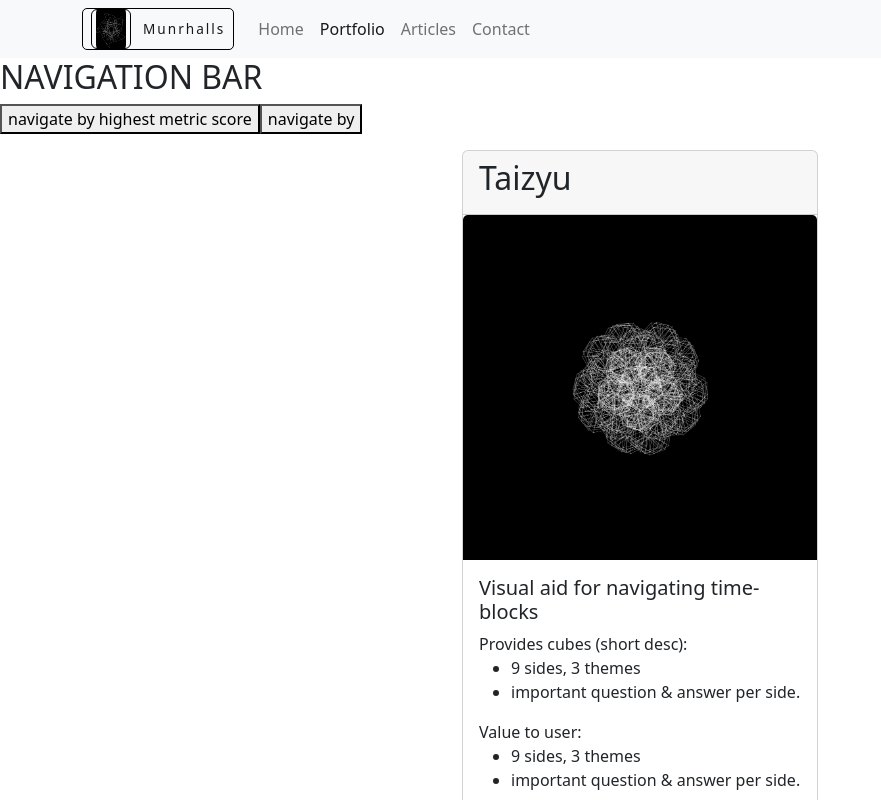
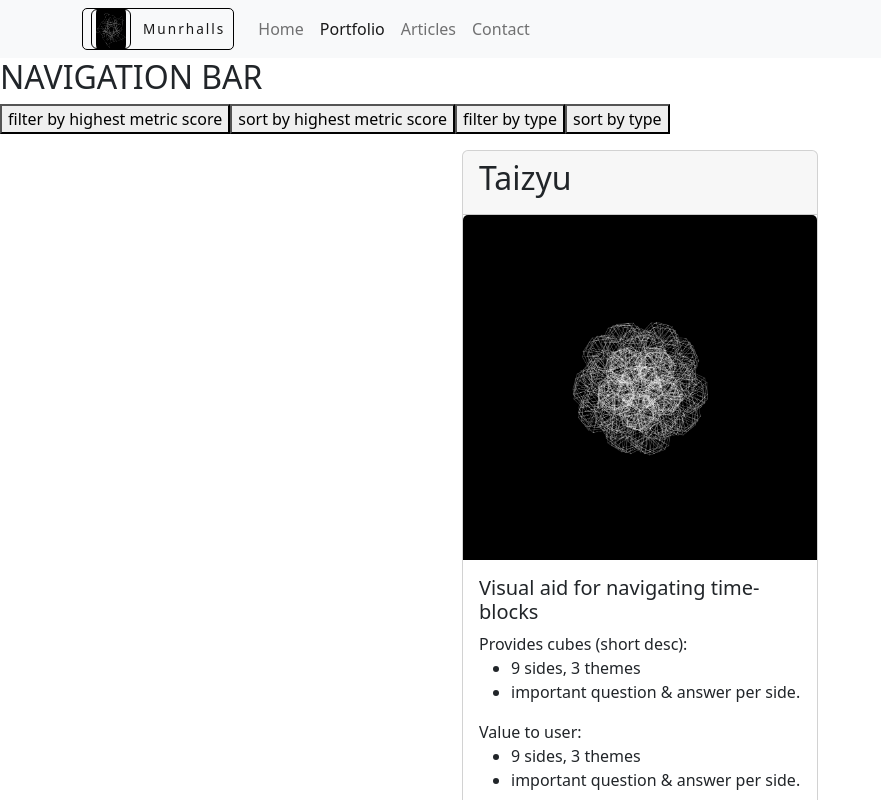
Before and after one commit to munrhalls/portfolio, a React (Vite) app: page /portfolio in a window 1280 px wide. Shown: the top 800 px of the page, without its empty margins (0-881 px from the left). Built offline with nearby package versions, Linux system fonts and the light colour scheme.

Commit message:
portfol page

```diff
--- a/src/routes/Portfolio.tsx
+++ b/src/routes/Portfolio.tsx
@@ -10,8 +10,10 @@ function Portfolio() {
   return (
     <>
       <h2>NAVIGATION BAR</h2>
-      <button>navigate by highest metric score</button>
-      <button>navigate by </button>
+      <button>filter by highest metric score</button>
+      <button>sort by highest metric score</button>
+      <button>filter by type</button>
+      <button>sort by type</button>
 
       <Container className="mt-3 mb-3">
         <Row className="justify-content-center">
```
